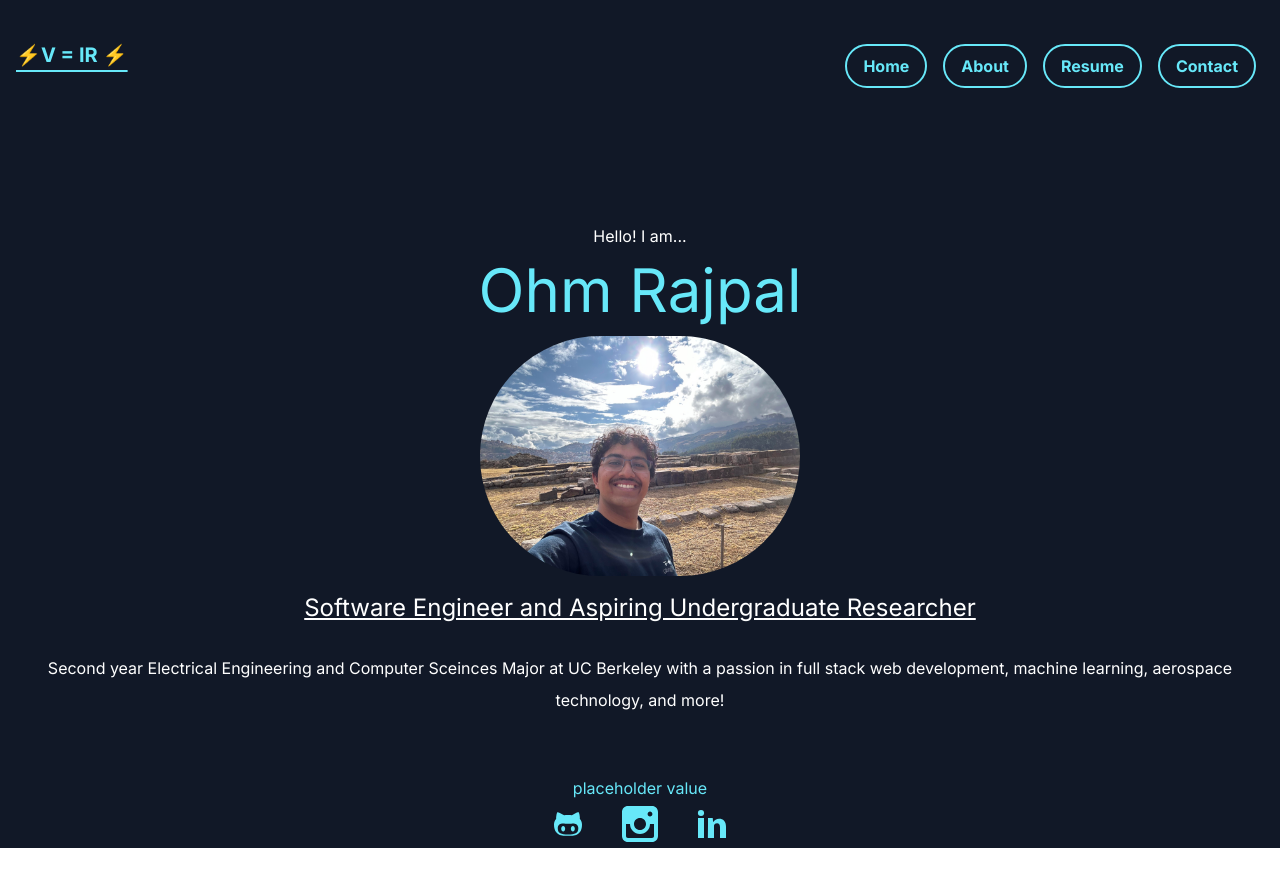
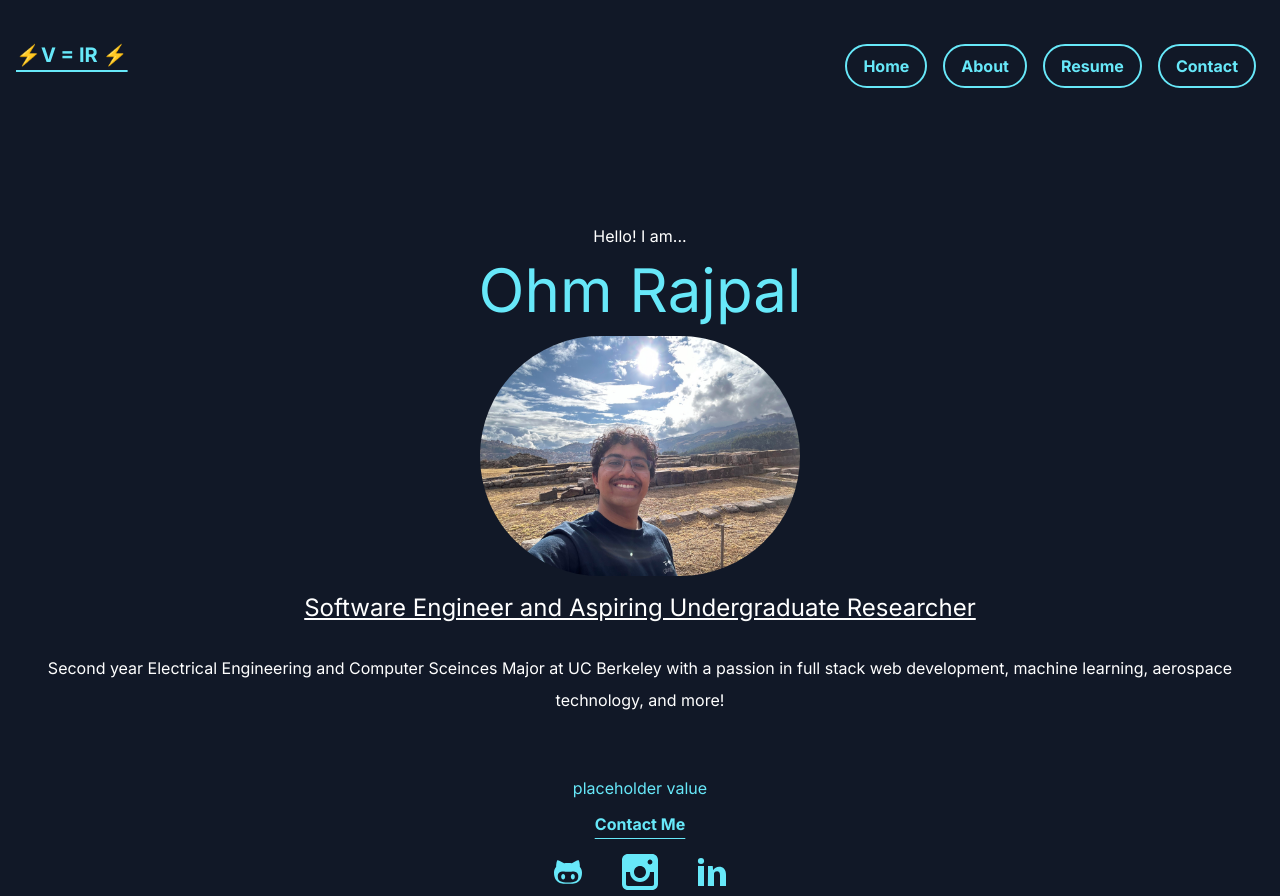
Before and after one commit to Ohm-Rajpal/portfolio, a Next.js app: page / in a window 1280 px wide. Before the commit the page ends 848 px from the top, so only its background shows below. Built offline with nearby package versions, Linux system fonts and the light colour scheme.

Commit message:
Added styling to footer. Linked email as well. Will work on about page

```diff
--- a/app/MyComponents/HomePage.jsx
+++ b/app/MyComponents/HomePage.jsx
@@ -9,8 +9,9 @@ export default function FrontPage() {
         <h2 className="text-6xl	py-2 text-cyan-300">Ohm Rajpal</h2>
 
         <div className="flex justify-center py-2">
-          <img className="rounded-full object-scale-downh-48 w-80" src="/pfp/ohm-rajpal.jpg" alt="Ohm Rajpal"/>
+          <img className="rounded-full object-scale-downh-48 w-80 hover:" src="/pfp/ohm-rajpal.jpg" alt="Ohm Rajpal"/>
         </div>
+
         <h3 className="text-2xl py-2 underline text-white">Software Engineer and Aspiring Undergraduate Researcher</h3>
         <p className="text-md py-5 leading-8 text-white">Second year Electrical Engineering and Computer Sceinces Major at UC Berkeley with a passion
           in full stack web development, machine learning, aerospace technology, and more!
--- a/app/MyComponents/MyFooter.jsx
+++ b/app/MyComponents/MyFooter.jsx
@@ -1,13 +1,16 @@
 import React from "react";
 import { TiSocialGithub, TiSocialInstagram, TiSocialLinkedin } from "react-icons/ti";
 
-export default function MyFooter({myColor}) {
+export default function MyFooter() {
     return (
       <div>
+        <div className="text-cyan-300 hover:text-pink-400 flex justify-center text-md font-bold py-3 px-4 underline underline-offset-8">
+          <a href="mailto:ohm_rajpal@berkeley.edu">Contact Me</a>
+        </div>
+
         <ul className="text-cyan-300 text-5xl flex flex-row justify-center space-x-6">
-
-          <a className="hover:scale-125 hover:text-pink-400" href="https://github.com/Ohm-Rajpal" target="_blank"><TiSocialGithub/></a>
-          <a className="hover:scale-125 hover:text-pink-400" href="https://www.instagram.com/ohmrajpal/?__d=1" target="_blank"><TiSocialInstagram/></a>
+          <a className="hover:scale-125 hover:text-pink-400" href="https://github.com/Ohm-Rajpal" target="_blank"><TiSocialGithub /></a>
+          <a className="hover:scale-125 hover:text-pink-400" href="https://www.instagram.com/ohmrajpal/?__d=1" target="_blank"><TiSocialInstagram /></a>
           <a className="hover:scale-125 hover:text-pink-400" href="https://www.linkedin.com/in/ohmrajpal" target="_blank"><TiSocialLinkedin /></a>
         </ul>
       </div>
--- a/app/page.jsx
+++ b/app/page.jsx
@@ -33,9 +33,6 @@ export default function Home() {
           {/* change to bg-gray-800 maybe */}
           <section className="min-h-screen bg-gray-900 font-monrope">
 
-            {/* CHANGE V = IR to an omega symbol when screen size becomes smaller! Also change buttons to
-                navigation icon later
-            */}
             {/* Nav bar */}
             {/* bg-teal-500 */}
             <MyNav />
```
